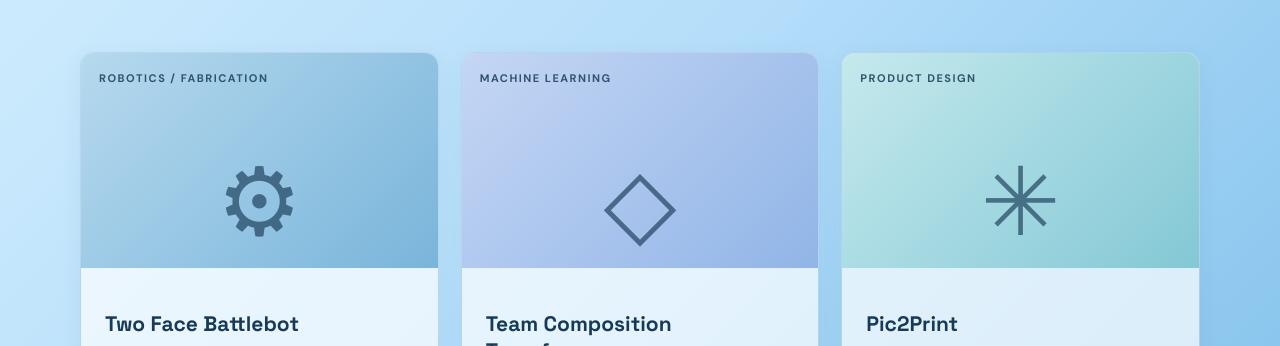
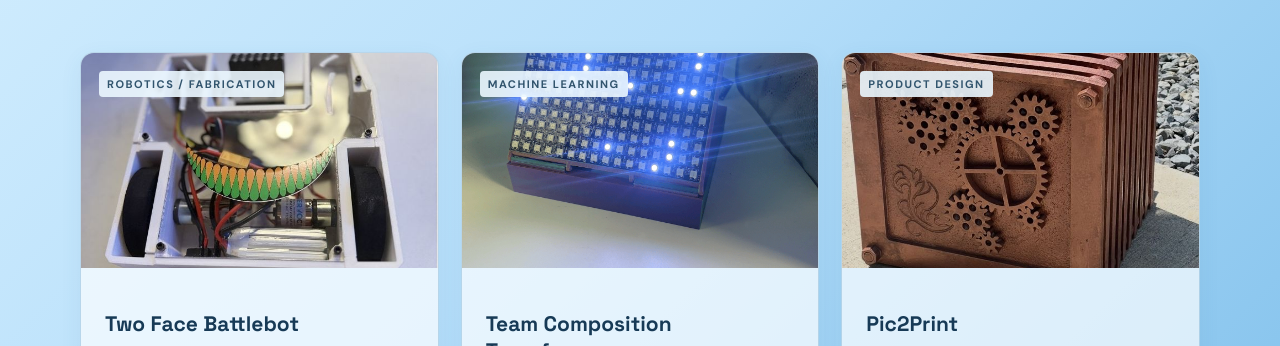
Before and after one commit to Elliot-CRT/my-website, a website built with Vite: page projects/index.html in a window 1280 px wide. Shown: the part 386-732 px from the top of the page. Built offline with nearby package versions, Linux system fonts and the light colour scheme.

Commit message:
Fixed projects and updated links

```diff
--- a/projects/index.html
+++ b/projects/index.html
@@ -33,7 +33,7 @@
       <article class="project-card" id="two-face">
         <div class="project-visual visual-robotics">
           <span>ROBOTICS / FABRICATION</span>
-          <div class="visual-symbol">⚙</div>
+          <img src="/images/TwoFace.jpg" alt="Two Face Battlebot" loading="lazy" />
         </div>
         <div class="project-info">
           <h3>Two Face Battlebot</h3>
@@ -44,7 +44,7 @@
       <article class="project-card" id="transformer">
         <div class="project-visual visual-ai">
           <span>MACHINE LEARNING</span>
-          <div class="visual-symbol">◇</div>
+          <img src="/images/LumiGrid.png" alt="LumiGrid project" loading="lazy" />
         </div>
         <div class="project-info">
           <h3>Team Composition Transformer</h3>
@@ -55,7 +55,7 @@
       <article class="project-card" id="pic2print">
         <div class="project-visual visual-design">
           <span>PRODUCT DESIGN</span>
-          <div class="visual-symbol">✳</div>
+          <img src="/images/SteampunkStool.jpg" alt="Steampunk stool project" loading="lazy" />
         </div>
         <div class="project-info">
           <h3>Pic2Print</h3>
--- a/src/style.css
+++ b/src/style.css
@@ -371,6 +371,7 @@ h2 {
 }
 
 .project-visual {
+  position: relative;
   height: 215px;
   padding: 18px;
   display: flex;
@@ -380,10 +381,24 @@ h2 {
 }
 
 .project-visual>span {
+  position: relative;
+  z-index: 1;
+  align-self: flex-start;
+  background: rgba(235, 248, 255, 0.9);
+  padding: 6px 8px;
+  border-radius: 4px;
   font-size: 11px;
   letter-spacing: 1.5px;
   font-weight: 700;
   color: #31546d;
+}
+
+.project-visual > img {
+  position: absolute;
+  inset: 0;
+  width: 100%;
+  height: 100%;
+  object-fit: cover;
 }
 
 .visual-symbol {
```
Also changed, not shown: index.html (+15 -10 lines), public/images/ModelStructure.png (added).
